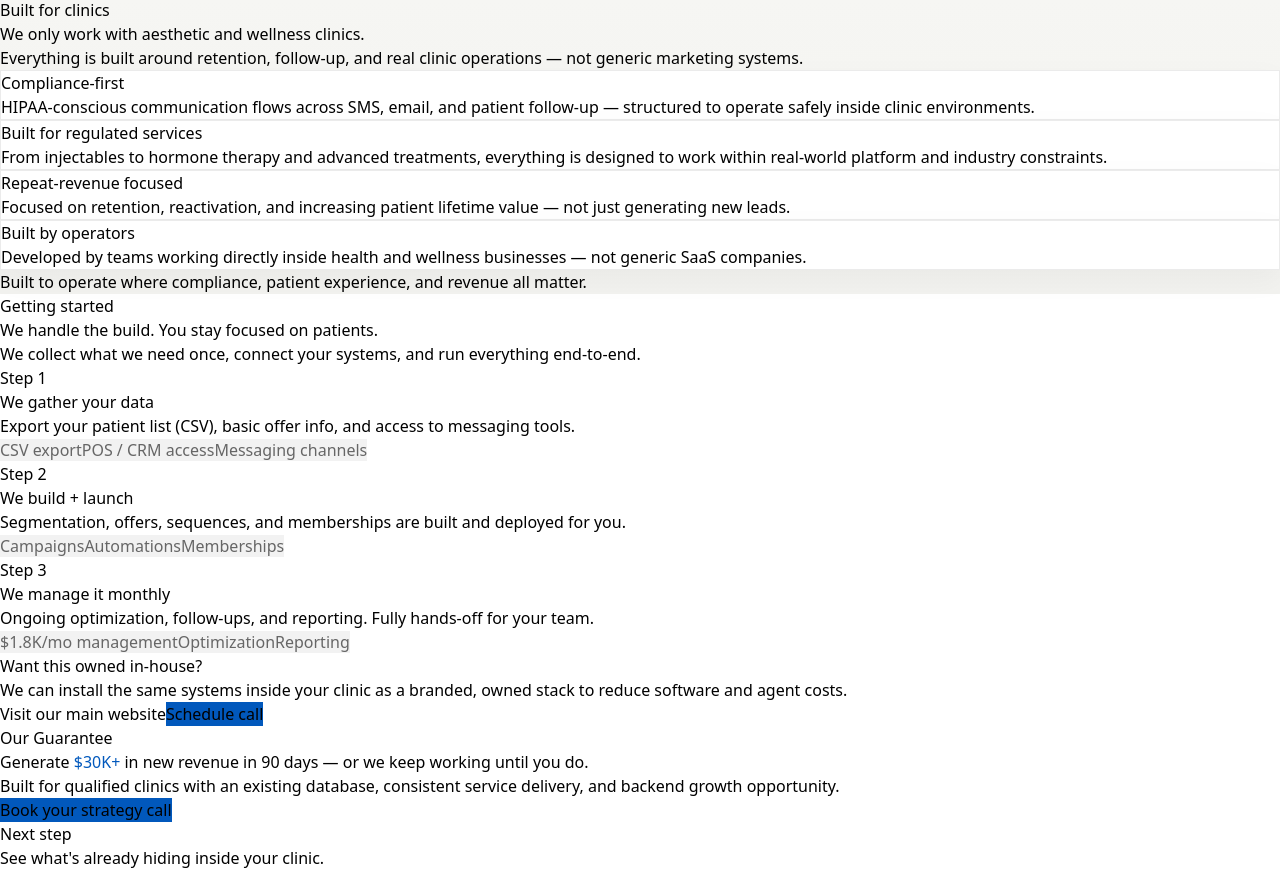
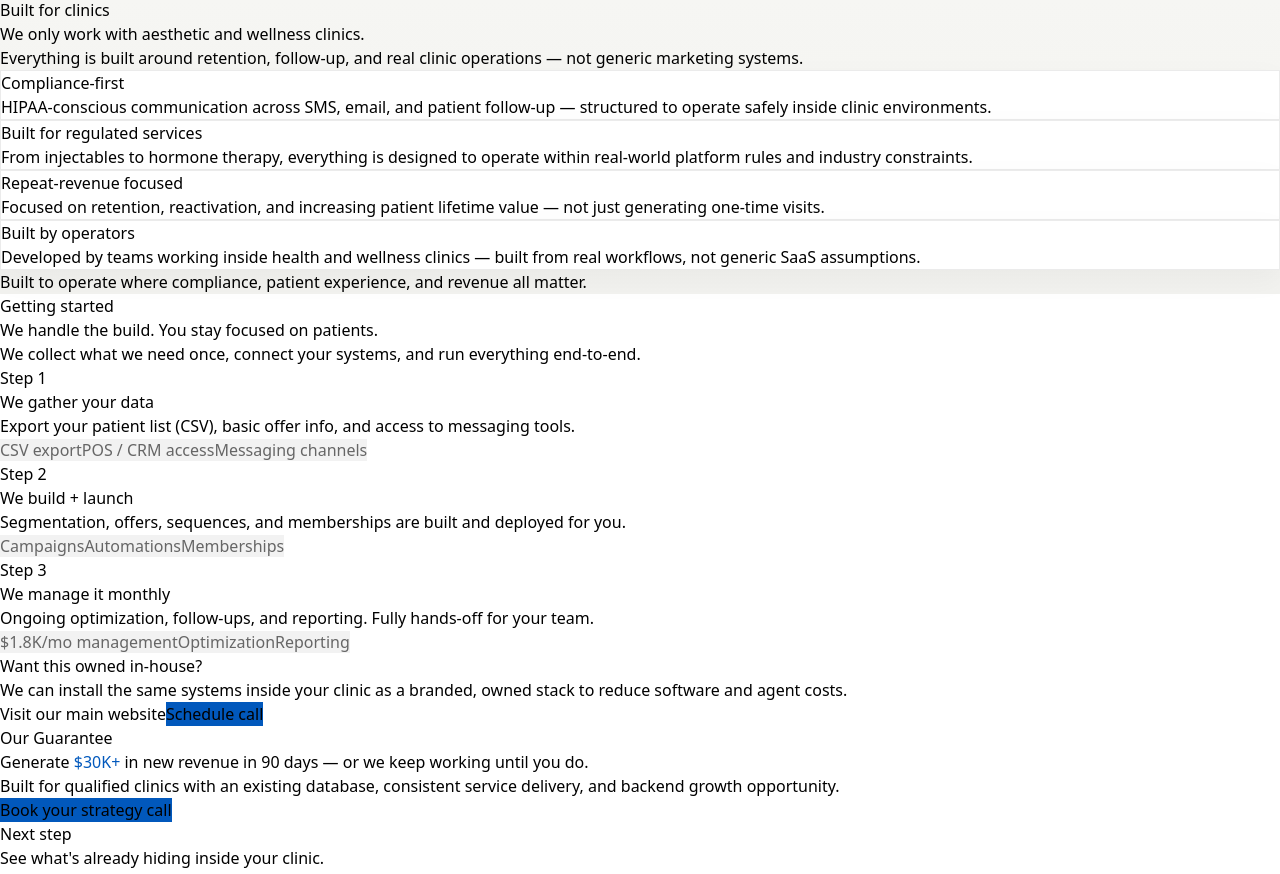
Before and after one commit to alexshue-code/synta-funnel, a React (Vite) app: page / in a window 1280 px wide. Shown: the part 4487-5361 px from the top of the page. Built offline with nearby package versions, Linux system fonts and the light colour scheme.

Commit message:
Balance trust card descriptions for visual symmetry

```diff
--- a/src/App.jsx
+++ b/src/App.jsx
@@ -604,19 +604,19 @@ function AuthoritySection() {
   const items = [
     {
       label: "Compliance-first",
-      text: "HIPAA-conscious communication flows across SMS, email, and patient follow-up — structured to operate safely inside clinic environments.",
+      text: "HIPAA-conscious communication across SMS, email, and patient follow-up — structured to operate safely inside clinic environments.",
     },
     {
       label: "Built for regulated services",
-      text: "From injectables to hormone therapy and advanced treatments, everything is designed to work within real-world platform and industry constraints.",
+      text: "From injectables to hormone therapy, everything is designed to operate within real-world platform rules and industry constraints.",
     },
     {
       label: "Repeat-revenue focused",
-      text: "Focused on retention, reactivation, and increasing patient lifetime value — not just generating new leads.",
+      text: "Focused on retention, reactivation, and increasing patient lifetime value — not just generating one-time visits.",
     },
     {
       label: "Built by operators",
-      text: "Developed by teams working directly inside health and wellness businesses — not generic SaaS companies.",
+      text: "Developed by teams working inside health and wellness clinics — built from real workflows, not generic SaaS assumptions.",
     },
   ];
 
```
